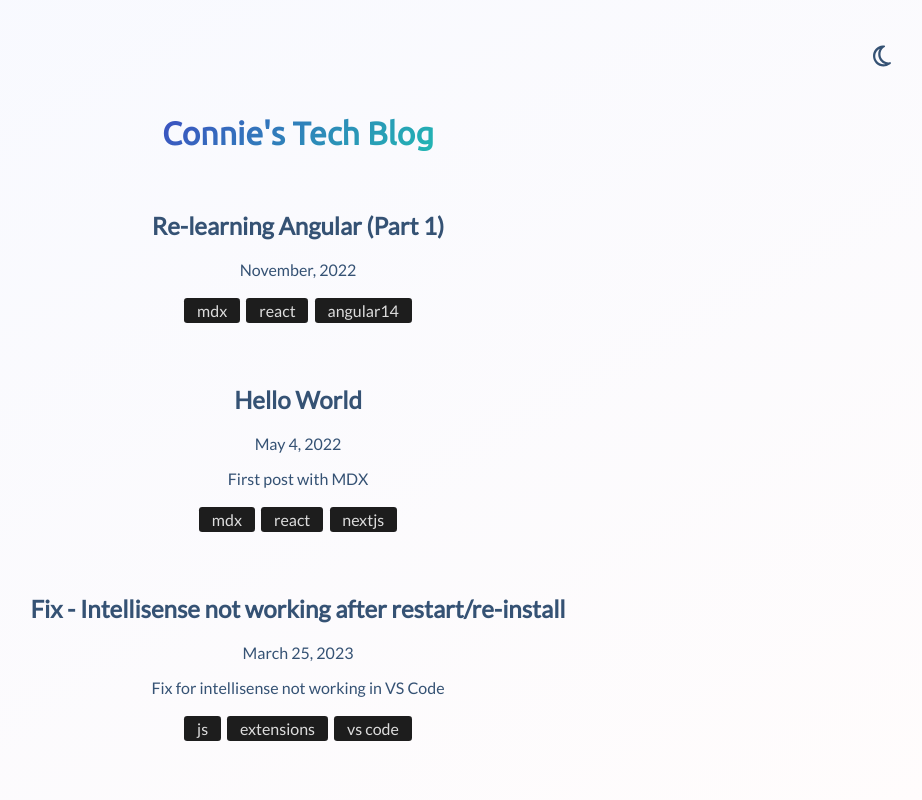
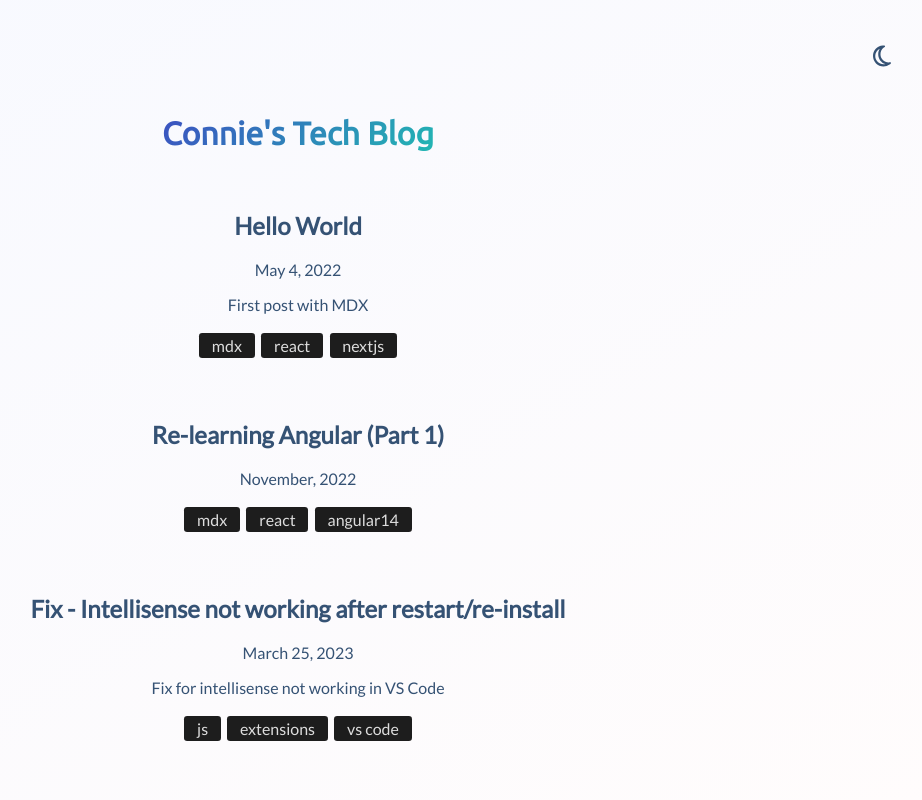
Before and after one commit to connielion/cl-nextfolio, a Next.js app: page /blog in a window 1280 px wide. Shown: the top 800 px of the page, without its empty margins (342-1264 px from the left). Built offline with nearby package versions, Linux system fonts and the light colour scheme.

Commit message:
minor styling changes for blog posts; sort posts by date

```diff
--- a/components/layout/blog-posts.js
+++ b/components/layout/blog-posts.js
@@ -21,7 +21,9 @@ const Article = styled.div`
   border-bottom: #ddd;
   margin-bottom: 0.8rem;
   :hover {
-    border: 2px solid #535467;
+    border-radius: 2rem;
+    cursor: pointer;
+    background-color: #eaeefa;
   }
   @media (min-width: ${widths.laptop}) {
     width: 60%;
@@ -42,6 +44,11 @@ const Tag = styled.span`
   margin: 0.2rem;
 `;
 const Posts = ({ posts }) => {
+  // sort posts by dates
+  posts.sort((a, b) => {
+    return new Date(a.frontMatter.date) - new Date(b.frontMatter.date);
+  })
+
   return (
     <Container>
       {posts?.map((file, i) => {
```
